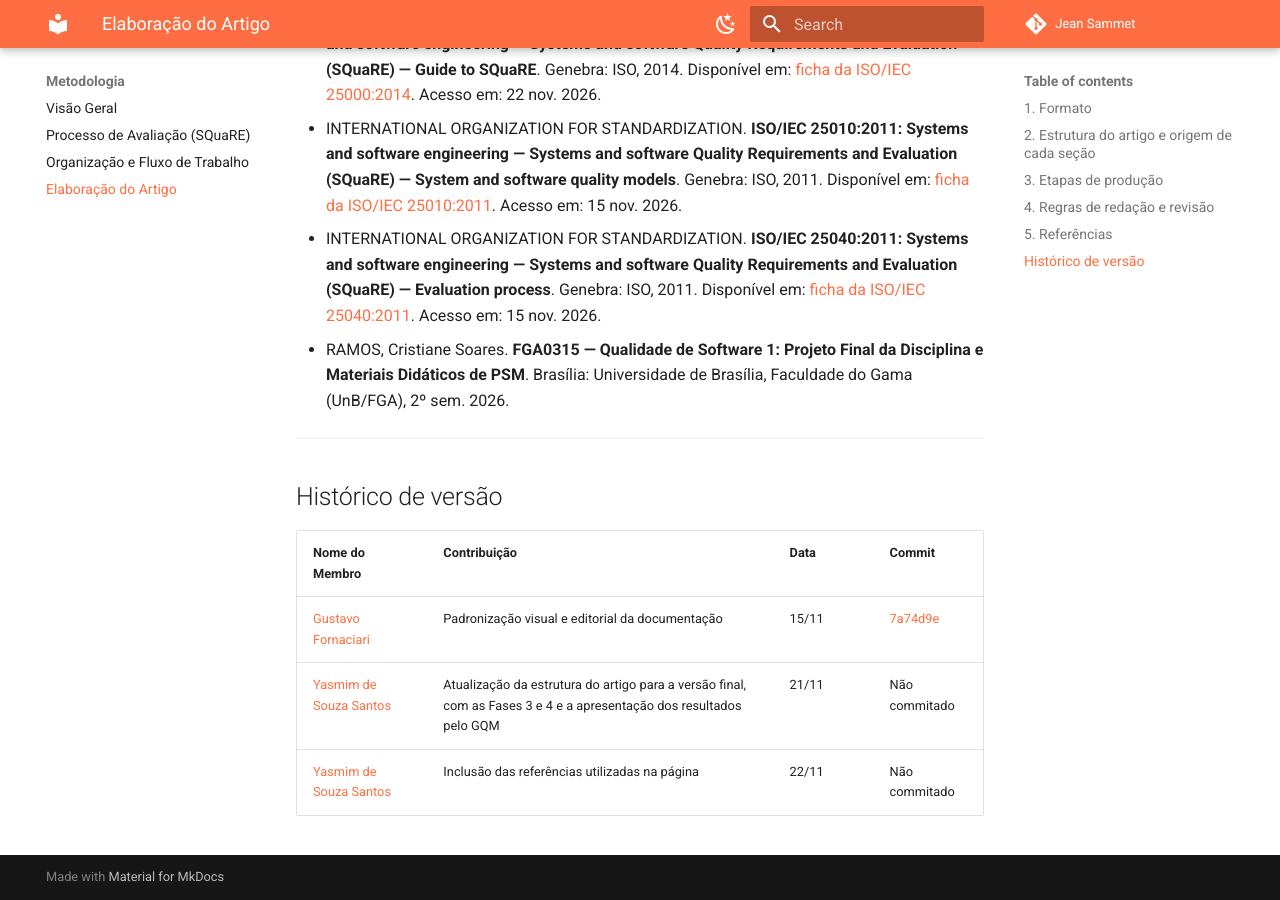
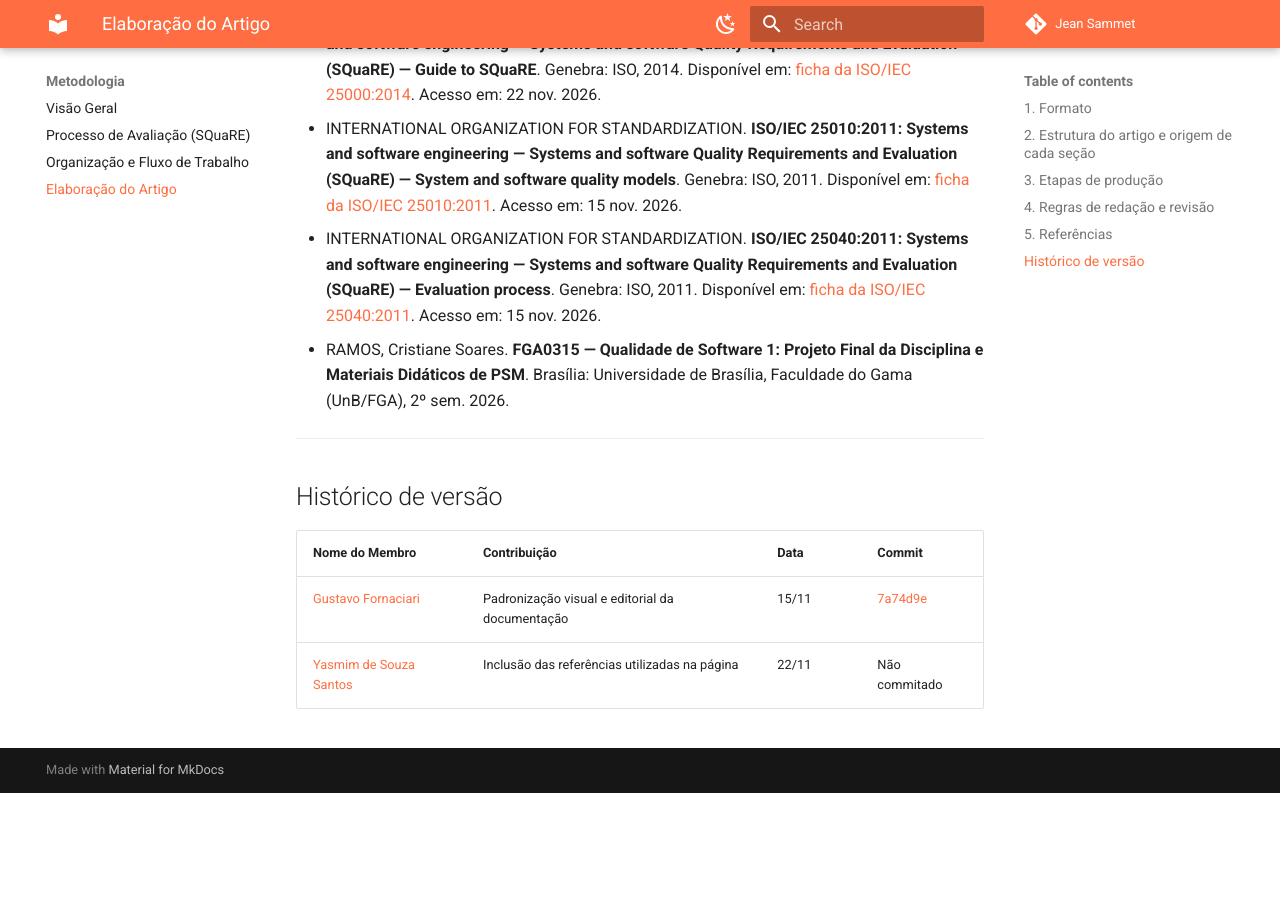
Before and after one commit to FCTE-Qualidade-de-Software-1/2026-2_T02_JEAN_SAMMET, an MkDocs documentation site: the page built from docs/metodologia/elaboracaoArtigo.md, in a window 1280 px wide and 900 px high, scrolled down 2899 px. Built offline with MkDocs 1.6.1 and Material for MkDocs 9.7.7, drawn with Linux system fonts in a browser that asks for light colours; comment, search, counter and statistics services are not loaded; after the commit the page ends 3692 px from its top, so only the background shows below that.

Commit message:
Historico Atualizado

```diff
--- a/docs/metodologia/elaboracaoArtigo.md
+++ b/docs/metodologia/elaboracaoArtigo.md
@@ -57,5 +57,4 @@ Referências usadas nesta página, conforme [Referências — Fase 1](../referen
 | Nome do Membro | Contribuição | Data | Commit |
 | :--- | :--- | :--- | :--- |
 | [Gustavo Fornaciari](https://github.com/GUGOFO) | Padronização visual e editorial da documentação | 15/11 | [7a74d9e](https://github.com/FCTE-Qualidade-de-Software-1/2026-2_T02_JEAN_SAMMET/commit/7a74d9e0809e91d60a36a88559b357bfe171f37e) |
-| [Yasmim de Souza Santos](https://github.com/eii-yahs) | Atualização da estrutura do artigo para a versão final, com as Fases 3 e 4 e a apresentação dos resultados pelo GQM | 21/11 | Não commitado |
 | [Yasmim de Souza Santos](https://github.com/eii-yahs) | Inclusão das referências utilizadas na página | 22/11 | Não commitado |
```
Also changed, not shown: docs/gestaoProjeto/recursos-custos.md (+0 -1 lines).
